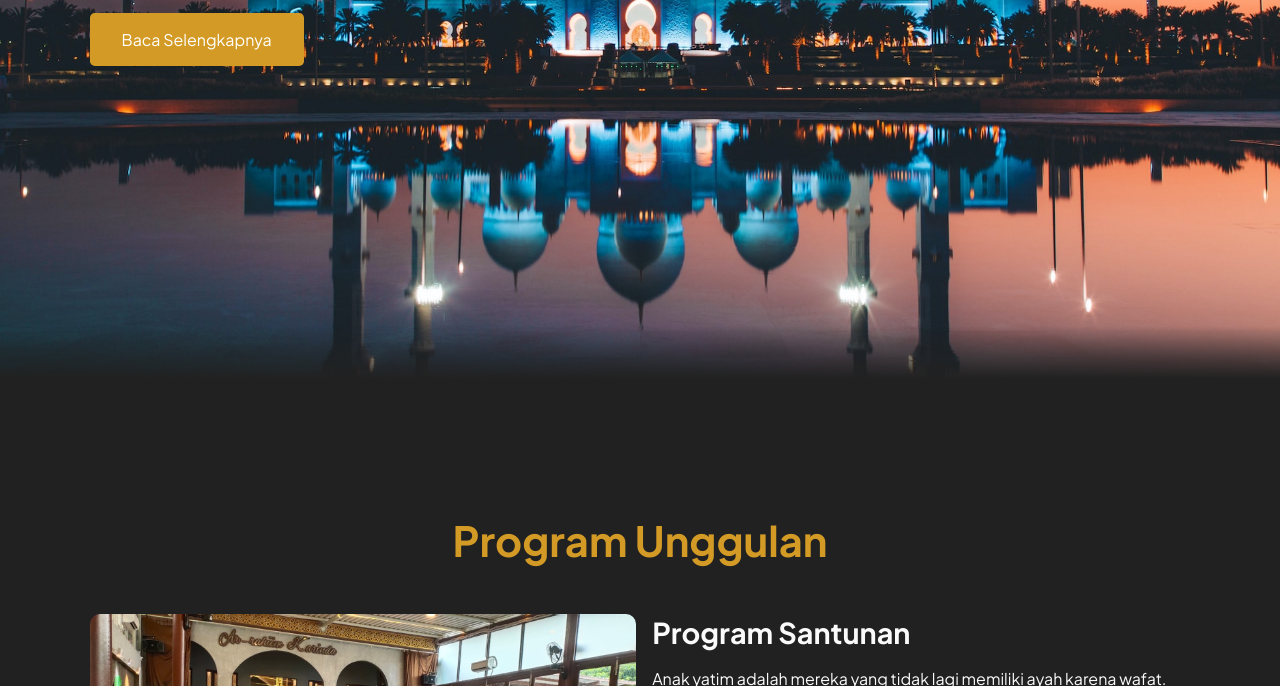
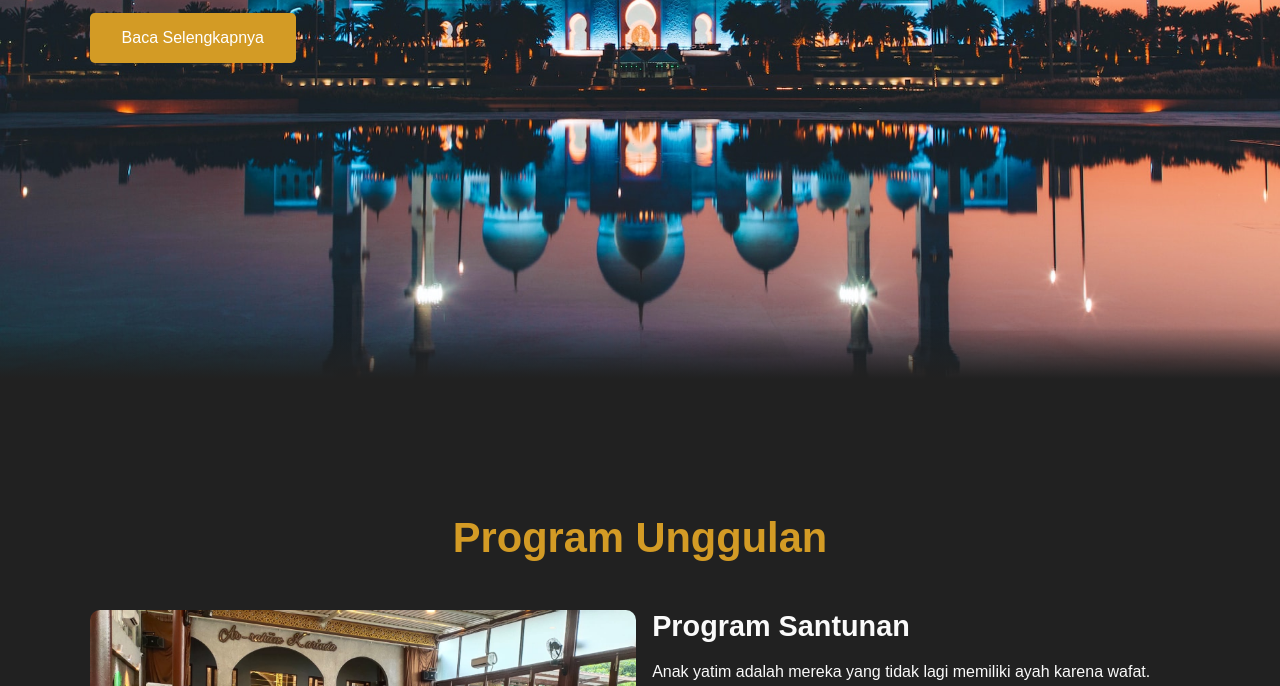
Before and after one commit to ArchoTax/karindamasjid999, a plain HTML site: page index.html in a window 1280 px wide. Shown: the part 414-1100 px from the top of the page. Drawn offline with nearby package versions, Linux system fonts and the light colour scheme.

Commit message:
perubahan font/typeface

```diff
--- a/Masjid Karinda Blog.css
+++ b/Masjid Karinda Blog.css
@@ -1,9 +1,7 @@
-@import url("https://fonts.googleapis.com/css2?family=Plus+Jakarta+Sans:ital,wght@0,400;0,500;0,600;0,700;1,300&display=swap");
-
 * {
   margin: 0;
   padding: 0;
-  font-family: "Plus Jakarta Sans", sans-serif;
+  font-family: sans-serif;
   box-sizing: border-box;
   outline: none;
   border: none;
--- a/Masjid Karinda Tentang.css
+++ b/Masjid Karinda Tentang.css
@@ -1,9 +1,7 @@
-@import url("https://fonts.googleapis.com/css2?family=Plus+Jakarta+Sans:ital,wght@0,400;0,500;0,600;0,700;1,300&display=swap");
-
 * {
   margin: 0;
   padding: 0;
-  font-family: "Plus Jakarta Sans", sans-serif;
+  font-family: sans-serif;
   box-sizing: border-box;
   outline: none;
   border: none;
--- a/Masjid Karinda.css
+++ b/Masjid Karinda.css
@@ -1,9 +1,7 @@
-@import url("https://fonts.googleapis.com/css2?family=Plus+Jakarta+Sans:ital,wght@0,400;0,500;0,600;0,700;1,300&display=swap");
-
 * {
   margin: 0;
   padding: 0;
-  font-family: "Plus Jakarta Sans", sans-serif;
+  font-family: sans-serif;
   box-sizing: border-box;
   outline: none;
   border: none;
```
